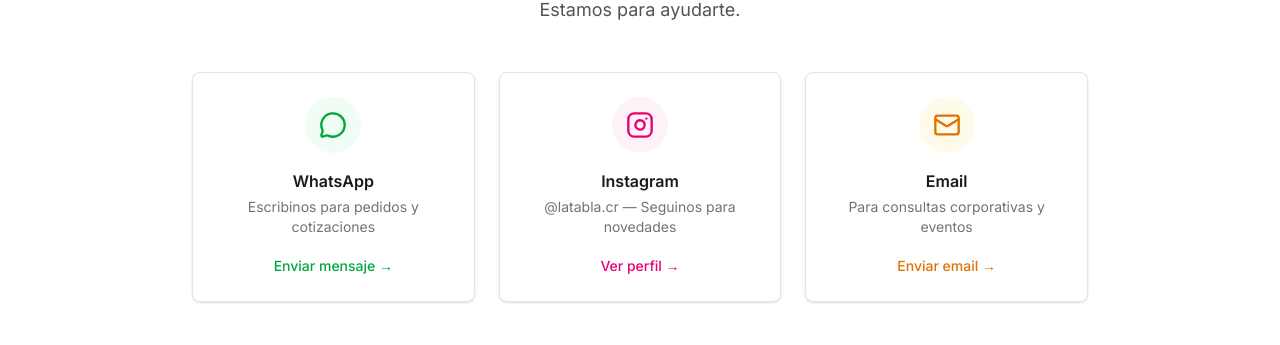
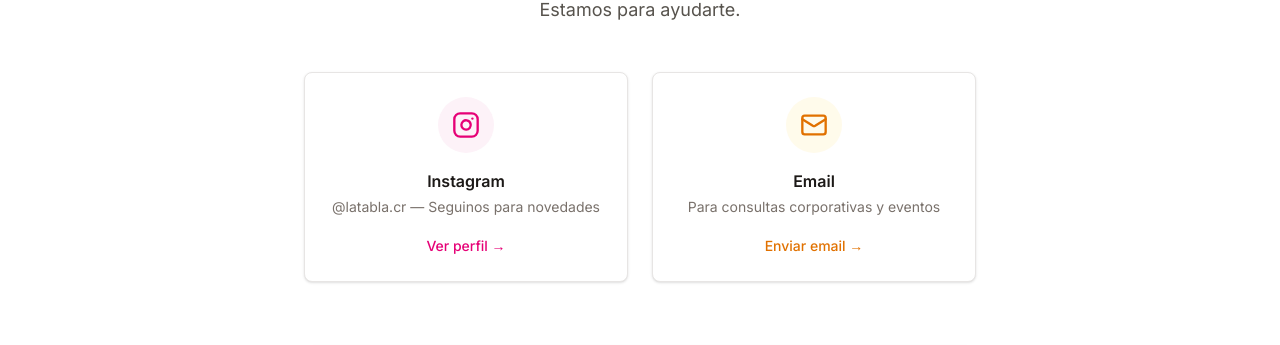
Before and after one commit to diegova8/la-tabla, a Next.js app: page /contacto in a window 1280 px wide. Shown: the part 237-582 px from the top of the page. Built offline with nearby package versions, Linux system fonts and the light colour scheme; no server answers; a web font is replaced by a local one.

Commit message:
Remove WhatsApp from contact page and emails - keep comms internal

```diff
--- a/src/app/(store)/contacto/page.tsx
+++ b/src/app/(store)/contacto/page.tsx
@@ -2,7 +2,7 @@
 import { Container } from "@/components/ui/container";
 import { Heading } from "@/components/ui/heading";
 import { Card } from "@/components/ui/card";
-import { Instagram, MessageCircle, Mail, Clock, MapPin } from "lucide-react";
+import { Instagram, Mail, Clock, MapPin } from "lucide-react";
 
 export const metadata: Metadata = {
   title: "Contacto — La Tabla",
@@ -11,15 +11,6 @@
 };
 
 const contactMethods = [
-  {
-    icon: MessageCircle,
-    title: "WhatsApp",
-    description: "Escribinos para pedidos y cotizaciones",
-    action: "Enviar mensaje",
-    href: "https://wa.me/50688888888?text=Hola!%20Me%20interesa%20una%20tabla%20de%20La%20Tabla",
-    color: "text-green-600",
-    bg: "bg-green-50",
-  },
   {
     icon: Instagram,
     title: "Instagram",
@@ -52,7 +43,7 @@
           </p>
         </div>
 
-        <div className="grid grid-cols-1 md:grid-cols-3 gap-6 max-w-4xl mx-auto mb-16">
+        <div className="grid grid-cols-1 md:grid-cols-2 gap-6 max-w-2xl mx-auto mb-16">
           {contactMethods.map((method) => (
             <a
               key={method.title}
--- a/src/lib/emails/order-confirmation.ts
+++ b/src/lib/emails/order-confirmation.ts
@@ -121,9 +121,6 @@
     <!-- CTA -->
     <div style="padding:0 24px 32px;text-align:center;">
       <p style="color:#8b7355;font-size:14px;margin:0 0 16px;">Te contactaremos para confirmar los detalles de tu pedido.</p>
-      <a href="https://wa.me/50688888888" style="display:inline-block;padding:12px 32px;background:#1a1a1a;color:#d4a853;text-decoration:none;border-radius:6px;font-weight:600;font-size:14px;">
-        💬 Contactar por WhatsApp
-      </a>
     </div>
 
     <!-- Footer -->
```
